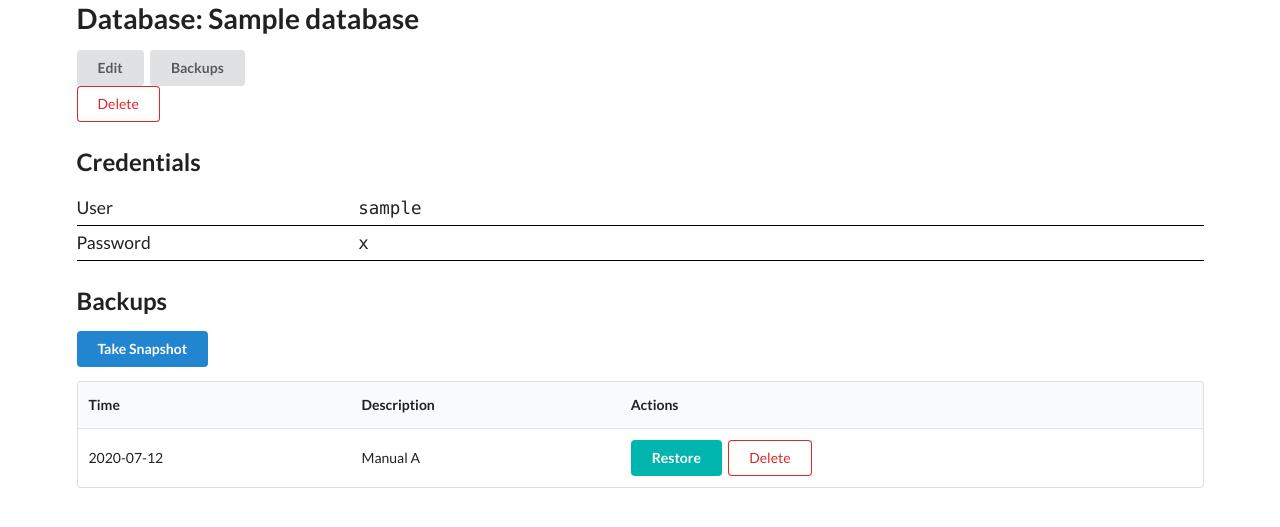
After one commit to cschlay/DEPRECATED-slippery, a Django app: page /databases/1 in a window 1280 px wide. The commit adds this page. Shown: the top 527 px of the page. Run offline with Django 3.2, Linux system fonts and the light colour scheme; tables that the repository leaves empty hold one stand-in row (values such as "Sample post"); some libraries are stand-ins or nearby versions.

Commit message:
Add detail page

```diff
--- a/slippery/contrib/databases/databases/dbmanager.py
+++ b/slippery/contrib/databases/databases/dbmanager.py
@@ -36,7 +36,7 @@ class ProjectDatabaseManager:
             connection = self._connect()
             connection.autocommit = True
             cursor = connection.cursor()
-            cursor.execute(sql.SQL("DROP DATABASE {}").format(
+            cursor.execute(sql.SQL("DROP DATABASE IF EXISTS {}").format(
                 sql.Identifier(name))
             )
             connection.close()
--- a/slippery/contrib/databases/urls.py
+++ b/slippery/contrib/databases/urls.py
@@ -4,5 +4,7 @@ from slippery.contrib.databases import views
 
 app_name = 'databases'
 urlpatterns = [
-    path('databases-create/', views.DatabaseCreateView.as_view(), name='create-db')
+    path('databases-create/', views.DatabaseCreateView.as_view(), name='create-db'),
+    path('databases/<int:pk>', views.DatabaseDetailView.as_view(), name='db-detail'),
+    path('databases/<int:pk>/delete', views.DatabaseDeleteView.as_view(), name='db-delete')
 ]
--- a/slippery/contrib/databases/views.py
+++ b/slippery/contrib/databases/views.py
@@ -2,7 +2,7 @@ import psycopg2
 from django.contrib.auth.mixins import LoginRequiredMixin
 from django.shortcuts import render, redirect
 from django.urls import reverse_lazy
-from django.views.generic import FormView, CreateView
+from django.views.generic import FormView, CreateView, DetailView, DeleteView
 
 from slippery.contrib.databases.databases.dbmanager import ProjectDatabaseManager
 from slippery.contrib.databases.forms import DatabaseForm
@@ -20,12 +20,29 @@ class DatabaseCreateView(CreateView, LoginRequiredMixin):
             dbmanager = ProjectDatabaseManager()
             try:
                 dbmanager.create_database(form.data['name'])
-                Database.objects.create(
-                    name=form.data['name'],
-                    username=form.data['username'],
-                    password=form.data['password']
-                )
-                return redirect('home')
+                return super().form_valid(form)
             except psycopg2.errors.DuplicateDatabase:
                 form.errors['name'] = 'Database already exists.'
                 return render(self.request, self.template_name, context={'form': form})
+
+
+class DatabaseDetailView(DetailView, LoginRequiredMixin):
+    template_name = 'databases/db-detail.html'
+    model = Database
+
+    def get_queryset(self):
+        return Database.objects.all()
+
+
+class DatabaseDeleteView(DeleteView, LoginRequiredMixin):
+    template_name = 'projects/../../../templates/databases/db-detail.html'
+    model = Database
+    success_url = reverse_lazy('home')
+
+    def get_queryset(self):
+        return Database.objects.all()
+
+    def delete(self, request, *args, **kwargs):
+        obj = self.get_object()
+        ProjectDatabaseManager().delete_database(obj.name)
+        return super().delete(request, *args, **kwargs)
--- a/slippery/projects/views.py
+++ b/slippery/projects/views.py
@@ -7,7 +7,7 @@ from django.views.generic import CreateView, DetailView, DeleteView
 from slippery.projects.models import Project, ProjectLog
 
 
-class ProjectCreateView(LoginRequiredMixin, CreateView):
+class ProjectCreateView(CreateView, LoginRequiredMixin):
     template_name = 'projects/new-project.html'
     model = Project
     fields = '__all__'
@@ -32,7 +32,7 @@ class ProjectCreateView(LoginRequiredMixin, CreateView):
         )
 
 
-class ProjectDetailView(DetailView):
+class ProjectDetailView(DetailView, LoginRequiredMixin):
     template_name = 'projects/project-detail.html'
     model = Project
 
@@ -45,7 +45,7 @@ class ProjectDetailView(DetailView):
         return Project.objects.all()
 
 
-class ProjectDeleteView(DeleteView):
+class ProjectDeleteView(DeleteView, LoginRequiredMixin):
     template_name = 'projects/project-detail.html'
     model = Project
     success_url = reverse_lazy('home')
--- /dev/null
+++ b/templates/databases/db-detail.html
@@ -0,0 +1,69 @@
+{% extends 'base.html' %}
+
+{% block content %}
+  <h1>Database: {{ object.name }}</h1>
+  <button class="ui button">Edit</button>
+  <button class="ui button">Backups</button>
+  <form action="{% url 'databases:db-delete' pk=object.pk %}" method="post">{% csrf_token %}
+    <button class="ui red basic button">Delete</button>
+  </form>
+
+  <h2>Credentials</h2>
+  <table class="key-value-table">
+    <tbody>
+    <tr>
+      <td class="key">User</td>
+      <td class="value">{{ object.username }}</td>
+    </tr>
+    <tr>
+      <td class="key">Password</td>
+      <td class="value">{{ object.password }}</td>
+    </tr>
+    </tbody>
+  </table>
+
+  <h2>Backups</h2>
+  <button class="ui primary button">Take Snapshot</button>
+  <table class="ui table">
+    <thead>
+    <tr>
+      <th>Time</th>
+      <th>Description</th>
+      <th>Actions</th>
+    </tr>
+    </thead>
+    <tbody>
+    <tr>
+      <td>2020-07-12</td>
+      <td>Manual A</td>
+      <td>
+        <button class="ui teal button">Restore</button>
+        <button class="ui basic red button">Delete</button>
+      </td>
+    </tr>
+    </tbody>
+  </table>
+{% endblock %}
+
+{% block css %}
+  <style>
+    .key-value-table {
+      border-collapse: collapse;
+      font-size: 1.25rem;
+      width: 100%;
+    }
+
+    .key-value-table > tbody > tr > td {
+      border-bottom: 1px solid black;
+      padding: 0.5rem 0;
+    }
+
+    .key {
+      width: 25%;
+    }
+
+    .value {
+      font-family: "Bitstream Vera Sans Mono", Monaco, "Courier New", Courier, monospace;
+    }
+  </style>
+{% endblock %}
--- a/templates/home.html
+++ b/templates/home.html
@@ -30,7 +30,7 @@
       {% for project in projects %}
         <div class="card">
           <div class="content">
-            <a class="header" href="{% url 'projects:project-detail' pk=project.pk %}">{{ project.title }}</a>
+            <a class="header" href="{% url 'projects:project-detail' pk=project.pk %}"><span>{{ project.title }}</span></a>
             <div class="meta">Status: Deploying</div>
           </div>
           <div class="content">
@@ -49,7 +49,7 @@
       {% for database in databases %}
         <div class="card">
           <div class="content">
-            <a class="header" href="">{{ database.name }}</a>
+            <a class="header" href="{% url 'databases:db-detail' pk=database.pk %}">{{ database.name }}</a>
           </div>
           <div class="content">
             <ul class="ui list">
--- a/templates/projects/project-detail.html
+++ b/templates/projects/project-detail.html
@@ -10,6 +10,9 @@
       <div class="ui vertical pointing menu">
         <a class="active item">
           Project
+        </a>
+        <a class="item">
+          Database
         </a>
         <a class="item">
           Domains
```
